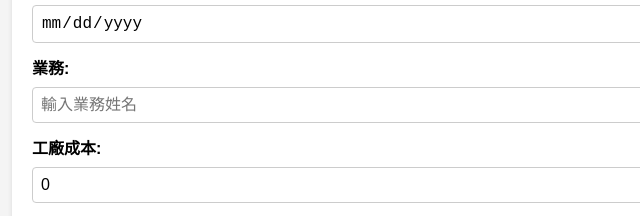
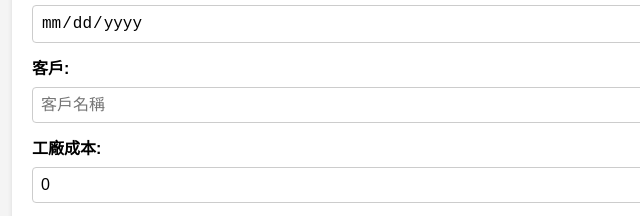
Before and after one commit to BebeYunnie/Yun.github.io, a plain HTML site: page index.html in a window 1280 px wide. Shown: the part 186-402 px from the top of the page, 208-848 px from the left. Drawn offline with Linux system fonts and the light colour scheme.

Commit message:
Update index.html

```diff
--- a/index.html
+++ b/index.html
@@ -13,8 +13,8 @@
         <label>日期:</label>
         <input type="date" id="quoteDate">
 
-        <label>業務:</label>
-        <input type="text" id="salesPerson" placeholder="輸入業務姓名">
+        <label>客戶:</label>
+        <input type="text" id="customer" placeholder="客戶名稱">
 
         <label>工廠成本:</label>
         <input type="number" id="factoryCost" value="0">
```
